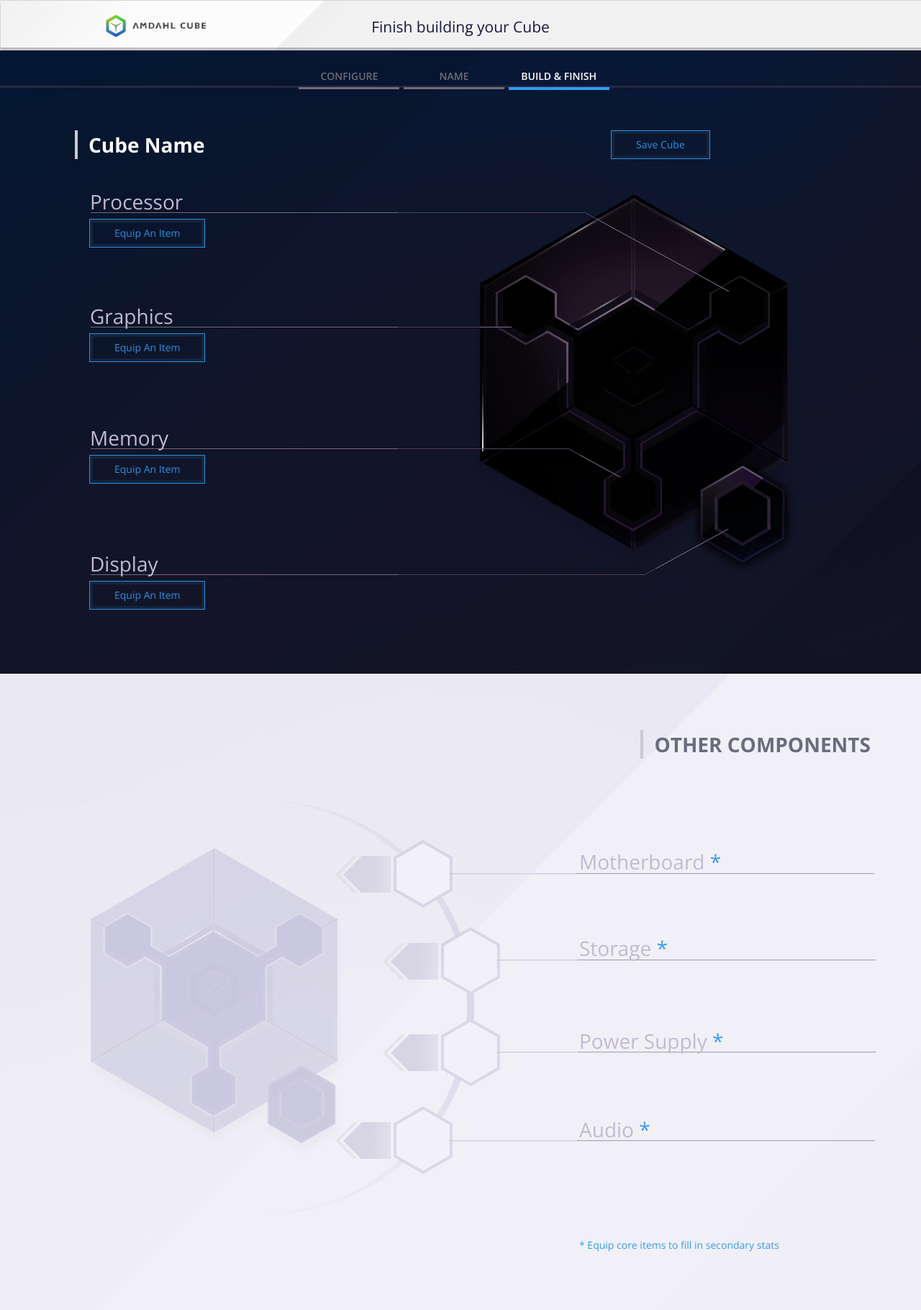
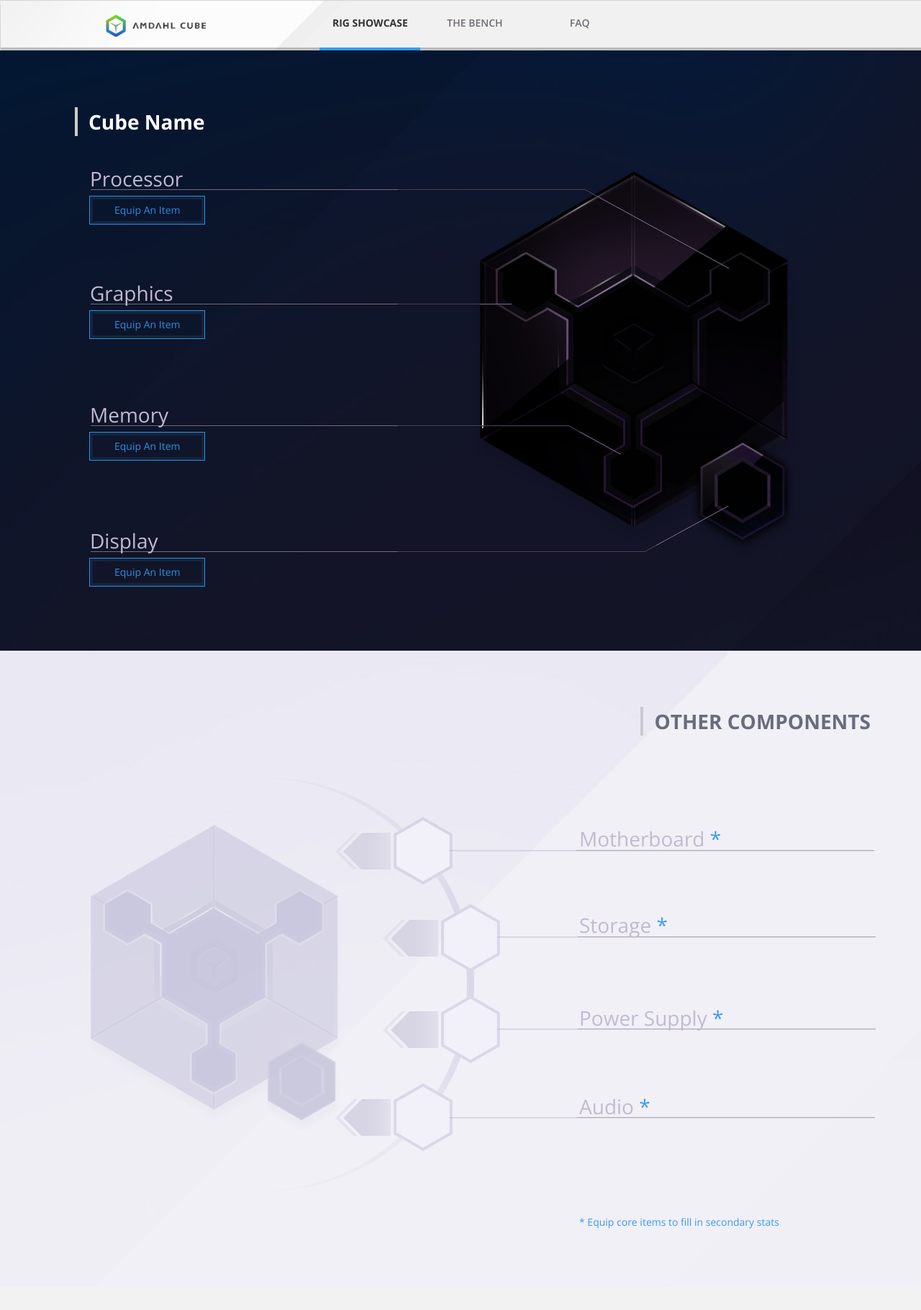
Before and after one commit to rlheureu/arctic, a Flask app: template templates/bench.html in a window 1280 px wide. Shown: the whole page at 72% size. After the commit the page ends 1707 px from the top, so only its background shows below. Run offline with Flask 2, Linux system fonts and the light colour scheme; the template is opened without the code that fills it: most values are stand-ins (such as "Sample title", 1, 10 or a date in 2020); some libraries are stand-ins or nearby versions.

Commit message:
Added links to share cube. Also loading rig.

```diff
--- a/templates/base.html
+++ b/templates/base.html
@@ -57,6 +57,34 @@
         border-bottom: #309cf4 4px solid;
         color:#ffffff;
       }
+      .nav-items a{
+        text-decoration: none;
+        color:inherit;
+      }
+      .nav-items a:hover{
+        text-decoration: none;
+        color:#309cf4;
+      }
+      .nav-items ul{
+        list-style:none;
+        margin:0px;
+      }
+      .nav-items ul li{
+        display: inline-block;
+        position: relative;
+        width: 140px;
+        padding-bottom: 24px;
+        top: 21px;
+        margin-left: 1px;
+        margin-right: 1px;
+        color: #716b77;
+        font-weight: 600;
+      }
+      .nav-items li.active{
+        border-bottom: #309cf4 4px solid;
+        color: #333333;
+        font-weight: 700;
+      }
       .wizard-sub-heading{
         font-family: 'Open Sans', sans-serif;
         color:#c2bad1;
@@ -154,20 +187,6 @@
       }
       .align-text-center{
         text-align:center;
-      }
-      a {
-        text-shadow: none;
-      }
-      a.landing-nav-links, .landing-nav-links a{
-        color:#515151;
-        display: inline-block;
-        padding:17px;
-        text-decoration: none;
-        text-shadow: none;
-      }
-      a:hover.landing-nav-links, .landing-nav-links a:hover{
-        color:#000000;
-        text-decoration: none;
       }
       .blue-link{
         display: inline-block;
@@ -240,26 +259,35 @@
           <div class="col-md-3 align-text-right">
             <a href="/"><img style="padding-bottom:9px;padding-top: 10px;width:180px;" src="{{ url_for('static', filename='images/logo-small.png') }}"/></a>
           </div>
-          <div class="col-md-6 align-text-center landing-nav-links">
+          <div class="col-md-6 align-text-center">
             {% block navleft %}
-              <a href="#">Performance Tiers</a>
-              <a href="#">How it works</a>
-              <a href="#">Showcase your rig</a>
-            </ul>
+              <div class="nav-items">
+                <ul>
+                  <li><a href="#">Performance Tiers</a></li>
+                  <li><a href="#">How it works</a></li>
+                  <li><a href="#">Showcase your rig</a></li>
+                </ul>
+              </div>
             {% endblock %}
           </div>
           <div class="col-md-3 align-text-left ">
             {% block navright %}
               {% if current_user.is_authenticated %}
-              <a class="landing-nav-links" href="#">Account</a>
-              &nbsp;&nbsp;|&nbsp;&nbsp;
-              <a class="landing-nav-links" href="/logoutuser">Logout</a>
+              <div class="nav-items">
+                <ul>
+                  <li><a href="/account">Account [{{current_user.profile_name}}]</a></li>
+                  <li><a href="/logoutuser">Logout</a></li>
+                </ul>
+              </div>
               {% elif show_get_started %}
-              <a class="landing-nav-links" style="cursor: pointer;" id="navloginbutton">Login</a>
-              <a class="blue-link" href="preset">GET STARTED »</a>
+              <div class="nav-items">
+                <ul>
+                  <li><a style="cursor: pointer;" id="navloginbutton">Login</a></li>
+                  <li><a href="preset">GET STARTED »</a></li>
+                </ul>
+              </div>
               {% else %}
               {% endif %}
-            </ul>
             {% endblock %}
           </div>
         </div>
@@ -268,49 +296,82 @@
 
     <div id="content">{% block content %}{% endblock %}</div>
 
-    <!-- ----------- -->
-    <!-- LOGIN MODAL -->
-    <!-- ----------- -->
-    <div class="modal fade" tabindex="-1" role="dialog" id="login-modal">
-      <div class="modal-dialog modal-lg">
+    <!-- -------------- -->
+    <!-- -------------- -->
+    <!-- REGISTER MODAL -->
+    <!-- -------------- -->
+    <div class="modal fade" tabindex="-1" role="dialog" id="register-modal">
+      <div class="modal-dialog">
         <div class="modal-content">
           <div class="modal-header">
-            <button type="button" class="close" data-dismiss="modal" aria-label="Close"><span aria-hidden="true">&times;</span></button>
-            <h3 class="modal-title">Sign up or Login</h3>
+            <h3 class="modal-title">Register an Account</h3>
+          </div>
+          <div class="modal-body">
+            <form class="form-horizontal">
+              <div class="form-group">
+                <label for="signup-username" class="col-sm-4 control-label">Username</label>
+                <div class="col-sm-8">
+                  <input type="text" placeholder="Profile name" name="username" class="form-control ac-input-light" id="signup-username" />
+                </div>
+              </div>
+              <div class="form-group">
+                <label for="signup-email" class="col-sm-4 control-label">Email</label>
+                <div class="col-sm-8">
+                  <input type="email" placeholder="Email address" name="email" class="form-control ac-input-light" id="signup-email" />
+                </div>
+              </div>
+              <div class="form-group">
+                <label for="signup-password" class="col-sm-4 control-label">Password</label>
+                <div class="col-sm-8">
+                  <input type="password" placeholder="Password" name="password" class="form-control ac-input-light" id="signup-password" />
+                </div>
+              </div>
+              <div class="form-group">
+                <label for="signup-howheard" class="col-sm-4 control-label">Password</label>
+                <div class="col-sm-8">
+                  <input type="text" placeholder="How did you hear about us?" name="howheard" class="form-control ac-input-light" id="signup-howheard" />
+                </div>
+              </div>
+            </form>
+          </div>
+          <div class="modal-footer">
+            <button class="ac-btn" id="signup-button">Register</button>
+            &nbsp;&nbsp;
+            <button type="button" class="ac-btn" data-dismiss="modal">Cancel</button>
+            <p style="color:#cccccc; font-size:12px;">Already registered? Click <a id="already-registered-login" href="#">here</a> to login.</p>
+          </div>
+        </div><!-- /.modal-content -->
+      </div><!-- /.modal-dialog -->
+    </div><!-- /.modal -->
+
+    <!-- -------------- -->
+    <!-- -------------- -->
+    <!-- LOGIN MODAL--- -->
+    <!-- -------------- -->
+    <div class="modal fade" tabindex="-1" role="dialog" id="login-modal">
+      <div class="modal-dialog modal-sm">
+        <div class="modal-content">
+          <div class="modal-header">
+            <h3 class="modal-title">Sign in</h3>
           </div>
           <div class="modal-body">
             <div class="row">
-              <div class="col-md-6">
-                <h4>Sign up for an account</h4>
+              <div class="col-md-12">
                 <div class="form">
                   <div class="form-group">
-                    <input type="text" placeholder="Profile name" name="username" class="form-control" id="signup-username" />
+                    <input type="email" placeholder="Email address" name="email" class="form-control ac-input-light" id="signin-email"/>
                   </div>
                   <div class="form-group">
-                    <input type="email" placeholder="Email address" name="email" class="form-control" id="signup-email" />
+                    <input type="password" placeholder="Password" name="password" class="form-control ac-input-light" id="signin-password"/>
                   </div>
-                  <div class="form-group">
-                    <input type="password" placeholder="Password" name="password" class="form-control" id="signup-password" />
-                  </div>
-                  <div class="form-group">
-                    <input type="text" placeholder="How did you hear about us?" name="howheard" class="form-control" id="signup-howheard" />
-                  </div>
-                  <button class="btn btn-primary" id="signup-button">Sign up</button>
-                </div>
-              </div>
-              <div class="col-md-6">
-                <h4>Login</h4>
-                <div class="form">
-                  <div class="form-group">
-                    <input type="email" placeholder="Email address" name="email" class="form-control" id="signin-email"/>
-                  </div>
-                  <div class="form-group">
-                    <input type="password" placeholder="Password" name="password" class="form-control" id="signin-password"/>
-                  </div>
-                  <button class="btn btn-primary" id="signin-button">Sign in</button>
                 </div>
               </div>
             </div>
+          </div>
+          <div class="modal-footer">
+            <button class="ac-btn" id="signin-button">Sign in</button>
+            &nbsp;&nbsp;
+            <button type="button" class="ac-btn" data-dismiss="modal">Cancel</button>
           </div>
         </div><!-- /.modal-content -->
       </div><!-- /.modal-dialog -->
@@ -334,7 +395,7 @@
     	// Show login/signup modal
 		//
     	self.initLogin = function(loginCompleteCB){
-    		$('#login-modal').modal({show:true});
+    		$('#register-modal').modal({show:true});
     		self.loginCompleteCB = loginCompleteCB;
     	};
 
@@ -386,6 +447,11 @@
     		});
     	});
 
+    	$('#already-registered-login').click(function(){
+    		$('#register-modal').modal('hide');
+    		$('#login-modal').modal({show:true});
+    	});
+
     });
     </script>
 
--- a/templates/bench.html
+++ b/templates/bench.html
@@ -323,17 +323,66 @@
   .other-component-note{
     color: #3699f4;
   }
+
+  .showcase-links{
+    width:100%; border-bottom: 1px #2a263f solid;
+  }
+  .showcase-links ul{
+    list-style:none;
+    margin:0px;
+  }
+  .showcase-links ul li{
+    display: inline-block;
+    position: relative;
+    width: 123px;
+    padding-bottom: 16px;
+    top: 0px;
+    font-size:13px;
+    margin-left: 1px;
+    margin-right: 1px;
+    color: #716b77;
+    font-weight: 400;
+    text-align: center;
+  }
+  .showcase-links li.active{
+    border-bottom: #cccccc 2px solid;
+    color: #cccccc;
+    font-weight: 400;
+  }
+  .showcase-links li.separator{
+    border-bottom: none;
+    width:30px;
+  }
+  .showcase-links a{
+    text-decoration: none;
+    color:inherit;
+  }
+  .showcase-links a:hover{
+    text-decoration: none;
+    color:#309cf4;
+  }
   </style>
 {% endblock %}
 
 {% block navleft %}
+{% if not rig %}
 <h3 class="navbar-page-title">
   Finish building your Cube
 </h3>
+{% else %}
+<div class="nav-items">
+  <ul>
+    <li class="active">RIG SHOWCASE</li>
+    <li><a href="/thebench">THE BENCH</a></li>
+    <li><a href="/faq">FAQ</a></li>
+  </ul>
+</div>
+{% endif %}
 {% endblock %}
 
 
 {% block content %}
+  {% if not rig %}
   <div style="width:100%; border-bottom: 3px #2a263f solid; text-align: center;" class="wizard-steps-breadcrumbs">
     <ul>
       <li>CONFIGURE</li>
@@ -341,6 +390,7 @@
       <li class="active">BUILD & FINISH</li>
     </ul>
   </div>
+  {% endif %}
   <br><br>
 
   <div class="container">
@@ -352,9 +402,29 @@
       </div>
       <div class="col-md-4">
         <br>
+        {% if my_rig or not rig %}
         <button class="ac-btn" id="save-cube-button">Save Cube</button>
+        {% endif %}
       </div>
     </div>
+  </div>
+  {% if rig and my_rig %}
+  <div class="showcase-links">
+    <div class="container">
+      <div class="row">
+        <div class="col-md-7"></div>
+        <div class="col-md-5">
+          <ul>
+            <li class="active">CUBE SUMMARY</li>
+            <li class="separator">|</li>
+            <li><a href="/share?rig={{rig.id}}">SHARE CUBE</a></li>
+          </ul>
+        </div>
+      </div>
+    </div>
+  </div>
+  {% endif %}
+  <div class="container">
     <div class="row">
       <div class="col-sm-12" style="text-align:center;">
 
@@ -451,7 +521,7 @@
           <h4 class="modal-title">Edit Name</h4>
         </div>
         <div class="modal-body">
-          <p><input type="text" class="ac-input-light" style="width:100%;" id="change-name-input"></p>
+          <p><input type="text" class="ac-input-light large" style="width:100%;" id="change-name-input"></p>
         </div>
         <div class="modal-footer">
           <button type="button" class="ac-btn" id="save-name-change-button">Save</button>
@@ -549,7 +619,8 @@
 		return {
 			cubeName : {% if cube_name %}'{{cube_name}}'{% else %}null{% endif %},
 			preset : {% if preset %}'{{preset}}'{% else %}null{% endif %},
-			rig : {% if rig %}'{{rig.id}}'{% else %}null{% endif %}
+			rig : {% if rig %}'{{rig.id}}'{% else %}null{% endif %},
+			myRig : {% if my_rig %}true{% else %}false{% endif %}
 		};
 	}();
 
@@ -566,8 +637,21 @@
 
 		// prepare preset values
 		if (AC_GLOBALS.preset !== null) {
-			// get preset config from server
-			$.getJSON( "getrig", {rig_id: AC_GLOBALS.preset}).success(function(data) {
+			populateRigById(AC_GLOBALS.preset);
+		} else if (AC_GLOBALS.rig !== null) {
+			populateRigById(AC_GLOBALS.rig);
+			currentRig['rig_id'] = AC_GLOBALS.rig; // set ID for subsequent saves to update
+		} else {
+			// initial render
+			refreshPartsCache(renderRig);
+		}
+
+
+		function populateRigById(rigId){
+			//
+			//
+			// GET RIG INFO, SET, AND RENDER
+			$.getJSON( "getrig", {rig_id: rigId}).success(function(data) {
 				var presetRig = JSON.parse(data.rig);
 				console.log(presetRig);
 				if (presetRig['motherboard_component_id'] !== undefined) currentRig['parts']['motherboard_id'] = presetRig['motherboard_component_id'];
@@ -575,13 +659,9 @@
                 if (presetRig['memory_component_id'] !== undefined) currentRig['parts']['memory_id'] = presetRig['memory_component_id'];
                 if (presetRig['display_component_id'] !== undefined) currentRig['parts']['display_id'] = presetRig['display_component_id'];
                 if (presetRig['cpu_component_id'] !== undefined) currentRig['parts']['cpu_id'] = presetRig['cpu_component_id'];
-
                 refreshPartsCache(renderRig);
 			});
 		}
-
-		// initial render
-		refreshPartsCache(renderRig);
 
 		//
 		//
@@ -611,14 +691,14 @@
 		});
 
 		function saveCube(){
-			alert('INIT SAVE!!');
 
 			var postRig = currentRig['parts'];
 			postRig['name'] = currentRig['name'];
-			//postRig.rig_id = //TODO
+			if (currentRig.rig_id !== undefined) postRig['rig_id'] = currentRig.rig_id;
 
 			$.post('/savecube', postRig).success(function(data){
-				alert('response ' + data)
+				alert('response ' + data);
+				window.location.href = '/bench?rig=' + data.rig_id;
 			});
 
 		}
@@ -954,7 +1034,7 @@
 					ids += ',';
 				}
 			}
-			if (ids.length === 0) return;
+			if (ids.length === 0) renderFunc();
 			$.getJSON( "getparts", {ids:ids}).success(function(data) {
 				var partsList = JSON.parse(data.parts);
 	        	for (part in partsList) {
--- a/templates/namecube.html
+++ b/templates/namecube.html
@@ -37,7 +37,7 @@
       <div class="col-md-4"></div>
       <div class="col-md-4" style="text-align: center;">
         <form method="get" action="bench">
-          <input type="text" name="name" placeholder="CUBE NAME" class="ac-input-large" style="width:100%;"/>
+          <input type="text" name="name" placeholder="CUBE NAME" class="ac-input large" style="width:100%;"/>
 
           {% if preset %}
           <input type="text" name="preset" style="display:none;" value="{{preset}}"/>
```
Also changed, not shown: other parts of templates/base.html (+25 -20 lines), arctic.py (+6 -3 lines).
